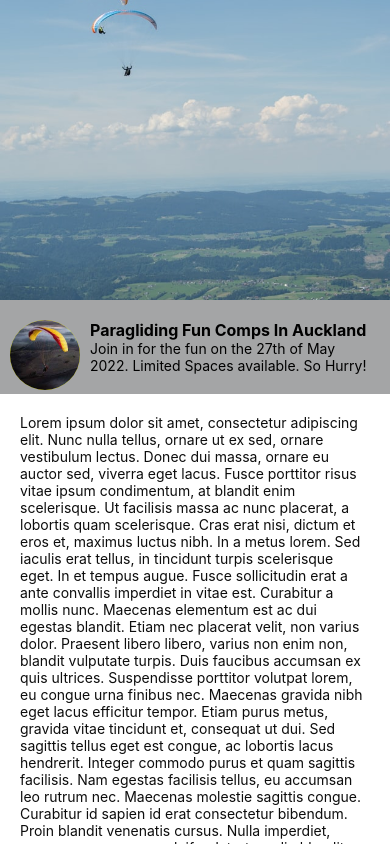
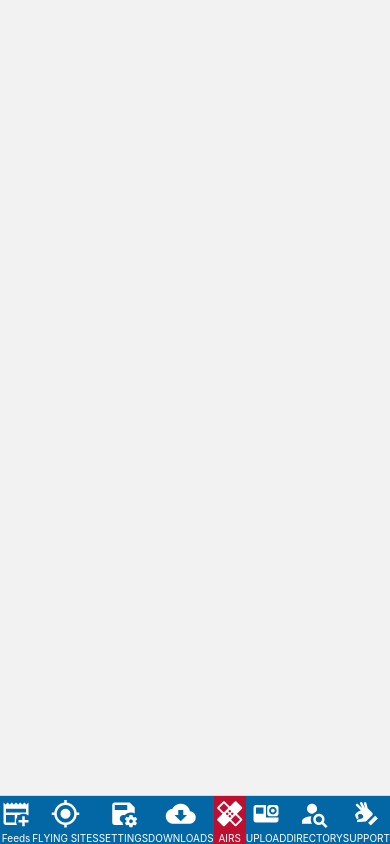
Before and after one commit to dammike/nzhgpa-rn, a React Native app: screen /AIRS in a window 390 px wide. Built offline with nearby package versions, Linux system fonts and the light colour scheme.

Commit message:
Navigators and Icons added

```diff
--- a/App.js
+++ b/App.js
@@ -1,8 +1,9 @@
 import React from 'react';
-import { NavigationContainer } from '@react-navigation/native'
+import { NavigationContainer } from '@react-navigation/native';
 import AuthNavigator from './app/navigation/AuthNavigator';
-import FeedScreen from './app/screens/FeedScreen';
-import FeedDetailsScreen from './app/screens/FeedDetailsScreen';
+import AppNavigator from './app/navigation/AppNavigator';
+
+
 
 export default function App() {
 
@@ -12,6 +13,11 @@ export default function App() {
     // </NavigationContainer>
 
     // <FeedScreen />
-    <FeedDetailsScreen />
+    // <FeedDetailsScreen />
+
+    <NavigationContainer>
+      <AppNavigator />
+      {/* <FeedNavigator /> */}
+    </NavigationContainer>
   );
 }
--- /dev/null
+++ b/app/navigation/AppNavigator.js
@@ -0,0 +1,85 @@
+import React from 'react';
+import { createBottomTabNavigator } from '@react-navigation/bottom-tabs';
+
+import FlyingSitesScreen from '../screens/FlyingSitesScreen';
+import ContributeScreen from '../screens/ContributeScreen';
+import DirectoryScreen from '../screens/DirectoryScreen';
+import AirsScreen from '../screens/AirsScreen';
+import DownloadsScreen from '../screens/DownloadsScreen';
+import SettingsScreen from '../screens/SettingsScreen';
+import SupportScreen from '../screens/SupportScreen';
+
+import FeedNavigator from '../navigation/FeedNavigator';
+import colors from '../config/colors';
+import { MaterialCommunityIcons } from '@expo/vector-icons';
+
+const Tab = createBottomTabNavigator();
+const AppNavigator = () => (
+    <Tab.Navigator screenOptions={{
+        tabBarActiveBackgroundColor: colors.secondary,
+        tabBarActiveTintColor: colors.white,
+        tabBarInactiveBackgroundColor: colors.primary,
+        tabBarInactiveTintColor: colors.white,
+    }}>
+        <Tab.Screen
+            name='Feeds'
+            component={FeedNavigator}
+            options={{
+                headerShown: false,
+                tabBarIcon: () =>
+                    <MaterialCommunityIcons name='newspaper-plus' color={colors.white} size={30} />
+            }} />
+        <Tab.Screen
+            name='FLYING SITES'
+            component={FlyingSitesScreen} options={{
+                headerShown: false,
+                tabBarIcon: () =>
+                    <MaterialCommunityIcons name='crosshairs-gps' color={colors.white} size={30} />
+            }} />
+        <Tab.Screen
+            name='SETTINGS'
+            component={SettingsScreen} options={{
+                headerShown: false,
+                tabBarIcon: () =>
+                    <MaterialCommunityIcons name='content-save-cog' color={colors.white} size={30} />
+            }} />
+        <Tab.Screen
+            name='DOWNLOADS'
+            component={DownloadsScreen} options={{
+                headerShown: false,
+                tabBarIcon: () =>
+                    <MaterialCommunityIcons name='cloud-download' color={colors.white} size={30} />
+            }} />
+        <Tab.Screen
+            name='AIRS'
+            component={AirsScreen}
+            options={{
+                headerShown: false,
+                tabBarLabel: 'AIRS',
+                tabBarIcon: () =>
+                    <MaterialCommunityIcons name='bandage' color={colors.white} size={30} />
+            }} />
+        <Tab.Screen
+            name='UPLOAD'
+            component={ContributeScreen} options={{
+                headerShown: false,
+                tabBarIcon: () =>
+                    <MaterialCommunityIcons name='camera-gopro' color={colors.white} size={30} />
+            }} />
+        <Tab.Screen
+            name='DIRECTORY'
+            component={DirectoryScreen} options={{
+                headerShown: false,
+                tabBarIcon: () =>
+                    <MaterialCommunityIcons name='account-search' color={colors.white} size={30} />
+            }} />
+        <Tab.Screen
+            name='SUPPORT'
+            component={SupportScreen} options={{
+                headerShown: false,
+                tabBarIcon: () =>
+                    <MaterialCommunityIcons name='hand-okay' color={colors.white} size={30} />
+            }} />
+    </Tab.Navigator>
+);
+export default AppNavigator;
--- /dev/null
+++ b/app/navigation/FeedNavigator.js
@@ -0,0 +1,16 @@
+import React from 'react'
+
+import FeedScreen from '../screens/FeedScreen';
+import FeedDetailsScreen from '../screens/FeedDetailsScreen';
+
+import { createStackNavigator } from '@react-navigation/stack';
+
+const Stack = createStackNavigator();
+const FeedNavigator = () => (
+    <Stack.Navigator screenOptions={{ headerShown: false, }} >
+        <Stack.Screen name='Feed' component={FeedScreen} />
+        <Stack.Screen name='FeedDetails' component={FeedDetailsScreen} />
+    </Stack.Navigator>
+);
+
+export default FeedNavigator;
--- /dev/null
+++ b/app/screens/AirsScreen.js
@@ -0,0 +1,12 @@
+import React from 'react'
+import { StyleSheet, Text, View } from 'react-native'
+
+export default function AirsScreen() {
+    return (
+        <View>
+            <Text></Text>
+        </View>
+    )
+}
+
+const styles = StyleSheet.create({})
--- /dev/null
+++ b/app/screens/ContributeScreen.js
@@ -0,0 +1,12 @@
+import React from 'react'
+import { StyleSheet, Text, View } from 'react-native'
+
+export default function ContributeScreen() {
+    return (
+        <View>
+            <Text></Text>
+        </View>
+    )
+}
+
+const styles = StyleSheet.create({})
--- /dev/null
+++ b/app/screens/DirectoryScreen.js
@@ -0,0 +1,12 @@
+import React from 'react'
+import { StyleSheet, Text, View } from 'react-native'
+
+export default function DirectoryScreen() {
+    return (
+        <View>
+            <Text></Text>
+        </View>
+    )
+}
+
+const styles = StyleSheet.create({})
--- /dev/null
+++ b/app/screens/DownloadsScreen.js
@@ -0,0 +1,12 @@
+import React from 'react'
+import { StyleSheet, Text, View } from 'react-native'
+
+export default function DownloadsScreen() {
+    return (
+        <View>
+            <Text></Text>
+        </View>
+    )
+}
+
+const styles = StyleSheet.create({})
--- a/app/screens/FeedScreen.js
+++ b/app/screens/FeedScreen.js
@@ -1,18 +1,20 @@
 import React from 'react'
-import { Image, ImageBackground, StyleSheet, Text, View } from 'react-native'
+import { Image, ImageBackground, ScrollView, StyleSheet, Text, View } from 'react-native'
 import Card from '../components/Card'
 import Screen from '../components/Screen'
 
-export default function FeedScreen() {
+export default function FeedScreen({ navigation }) {
     return (
         <Screen>
+            <ScrollView showsVerticalScrollIndicator={false}>
                 <Card
                     image={require('../assets/card-banner.jpg')}
                     title="New Story"
                     description="New Story"
-                onPress={() => console.log('card pressed!')} />
+                    onPress={() => navigation.navigate('FeedDetails')} />
                 <Card />
                 <Card />
+            </ScrollView>
         </Screen>
     )
 }
--- /dev/null
+++ b/app/screens/FlyingSitesScreen.js
@@ -0,0 +1,13 @@
+import React from 'react'
+import { StyleSheet, Text, View } from 'react-native'
+import Screen from '../components/Screen'
+
+export default function FlyingSitesScreen() {
+    return (
+        <Screen>
+            <Text>Flying sites</Text>
+        </Screen>
+    )
+}
+
+const styles = StyleSheet.create({})
--- /dev/null
+++ b/app/screens/SettingsScreen.js
@@ -0,0 +1,12 @@
+import React from 'react'
+import { StyleSheet, Text, View } from 'react-native'
+
+export default function SettingsScreen() {
+    return (
+        <View>
+            <Text></Text>
+        </View>
+    )
+}
+
+const styles = StyleSheet.create({})
--- /dev/null
+++ b/app/screens/SupportScreen.js
@@ -0,0 +1,12 @@
+import React from 'react'
+import { StyleSheet, Text, View } from 'react-native'
+
+export default function SupportScreen() {
+    return (
+        <View>
+            <Text></Text>
+        </View>
+    )
+}
+
+const styles = StyleSheet.create({})
--- a/package.json
+++ b/package.json
@@ -9,6 +9,7 @@
   },
   "dependencies": {
     "@expo/vector-icons": "^12.0.0",
+    "@react-navigation/bottom-tabs": "^6.0.9",
     "@react-navigation/native": "^6.0.6",
     "@react-navigation/stack": "^6.0.11",
     "expo": "~43.0.0",
@@ -16,10 +17,10 @@
     "react": "17.0.1",
     "react-dom": "17.0.1",
     "react-native": "0.64.2",
+    "react-native-gesture-handler": "~1.10.2",
     "react-native-safe-area-context": "3.3.2",
     "react-native-screens": "~3.8.0",
-    "react-native-web": "0.17.1",
-    "react-native-gesture-handler": "~1.10.2"
+    "react-native-web": "0.17.1"
   },
   "devDependencies": {
     "@babel/core": "^7.12.9"
```
Lines whose indentation alone changed are shown as unchanged.
